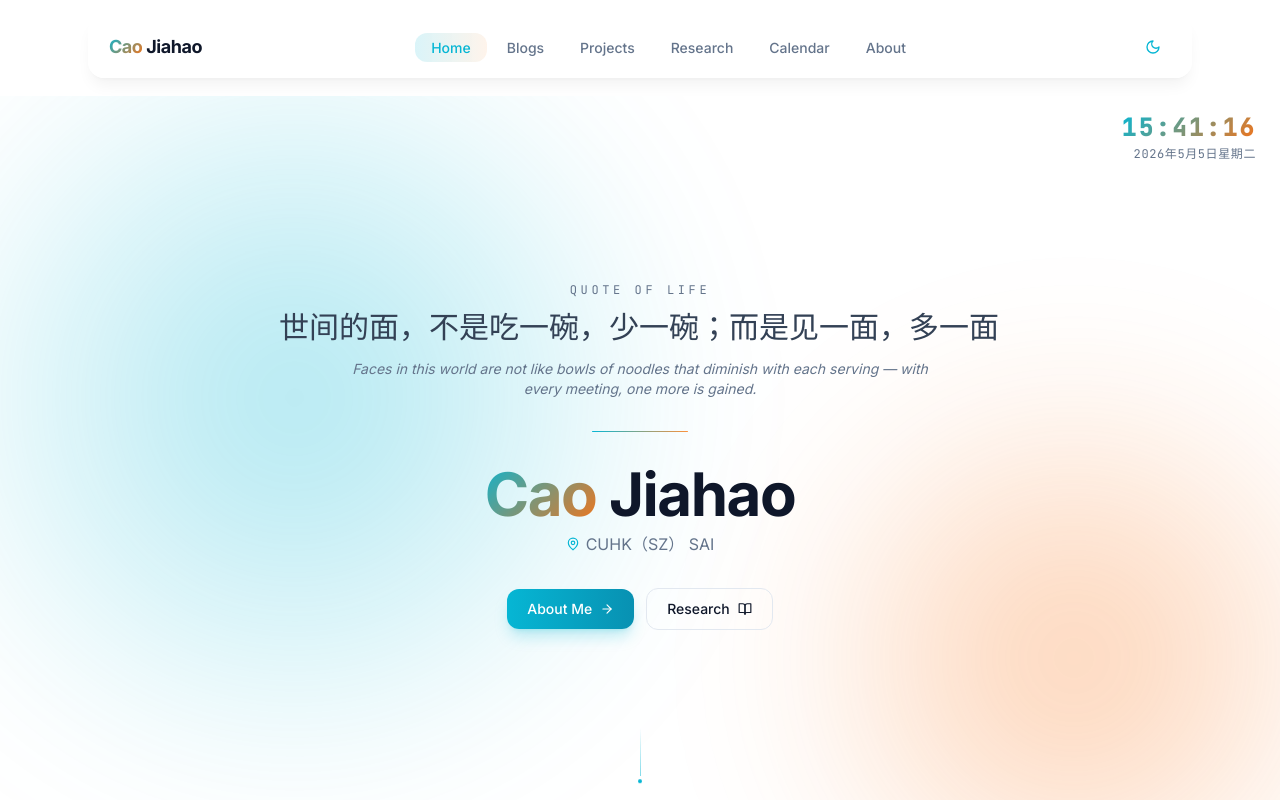
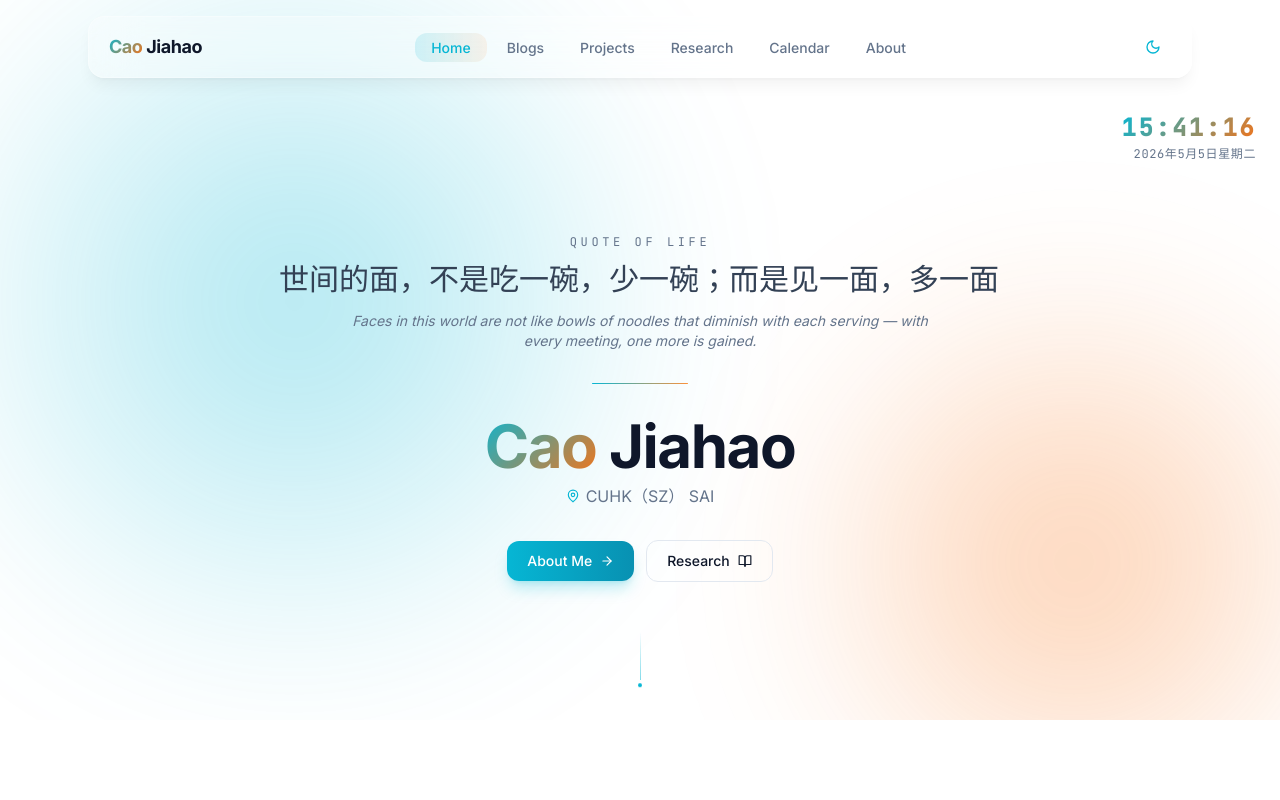
Before and after one commit to tanyouqing/tanyouqing.github.io, a Next.js app: page / in a window 1280 px wide. Shown: the top 800 px of the page. Built offline with nearby package versions, Linux system fonts and the light colour scheme.

Commit message:
extend hero aurora behind navbar to remove top gradient seam

```diff
--- a/app/page.tsx
+++ b/app/page.tsx
@@ -14,12 +14,12 @@ export default function HomePage() {
     return (
         <>
             {/* ───────────── HERO SECTION ───────────── */}
-            <section className="relative min-h-[90vh] flex flex-col items-center justify-center overflow-hidden">
+            <section className="relative -mt-24 pt-24 min-h-[90vh] flex flex-col items-center justify-center overflow-hidden">
                 {/* Aurora background */}
                 <div className="aurora-bg" />
 
                 {/* Clock — top right */}
-                <div className="absolute top-4 right-6 z-10">
+                <div className="absolute top-28 right-6 z-10">
                     <Clock />
                 </div>
 
--- a/components/Navbar.tsx
+++ b/components/Navbar.tsx
@@ -23,7 +23,7 @@ export function Navbar() {
         <header className="fixed top-0 left-0 right-0 z-50">
             <nav className="mx-auto max-w-6xl px-6 py-4">
                 <div className="flex items-center justify-between
-          bg-white/70 dark:bg-[#1a1917]/80 backdrop-blur-xl
+          bg-white/35 dark:bg-[#1a1917]/50 backdrop-blur-xl
           border border-white/30 dark:border-[#2a2825]/80
           rounded-2xl px-5 py-3 shadow-lg shadow-black/5">
                     {/* Logo */}
```
